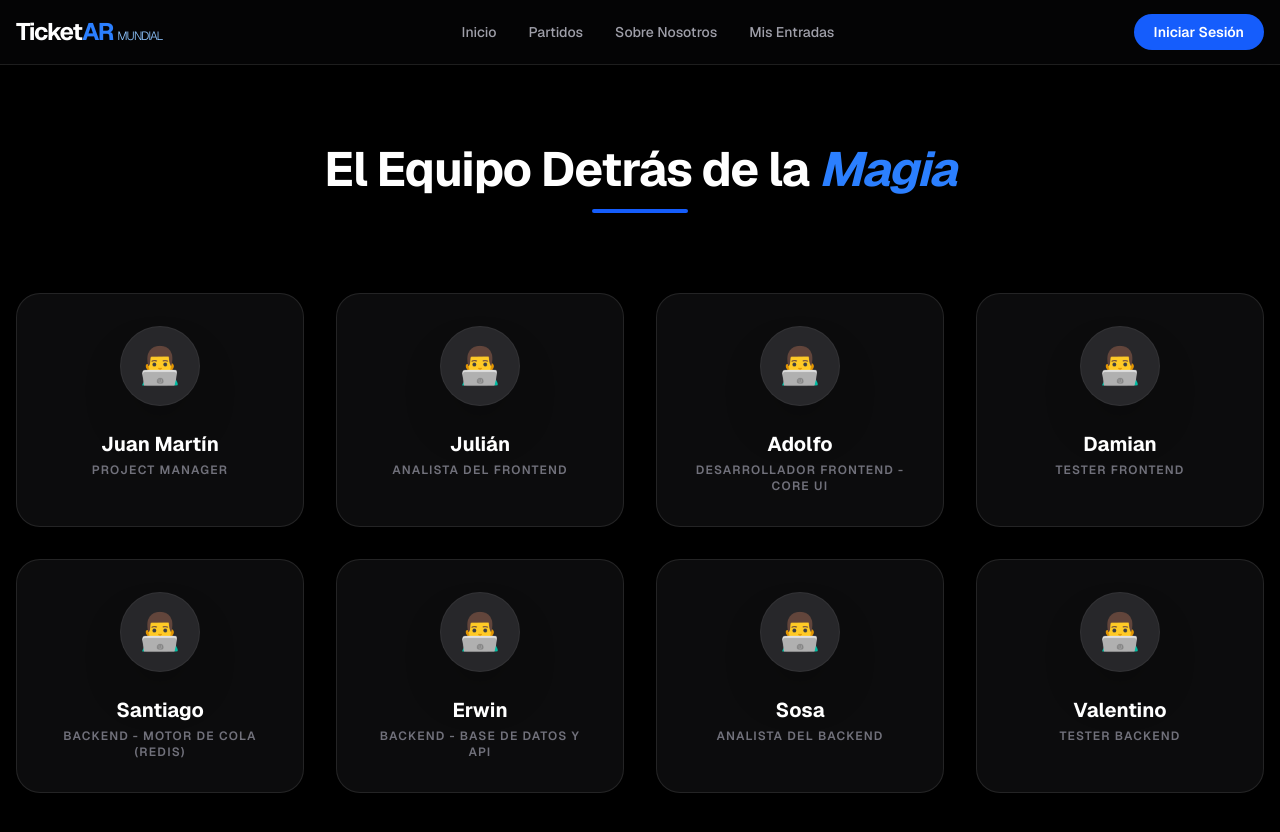
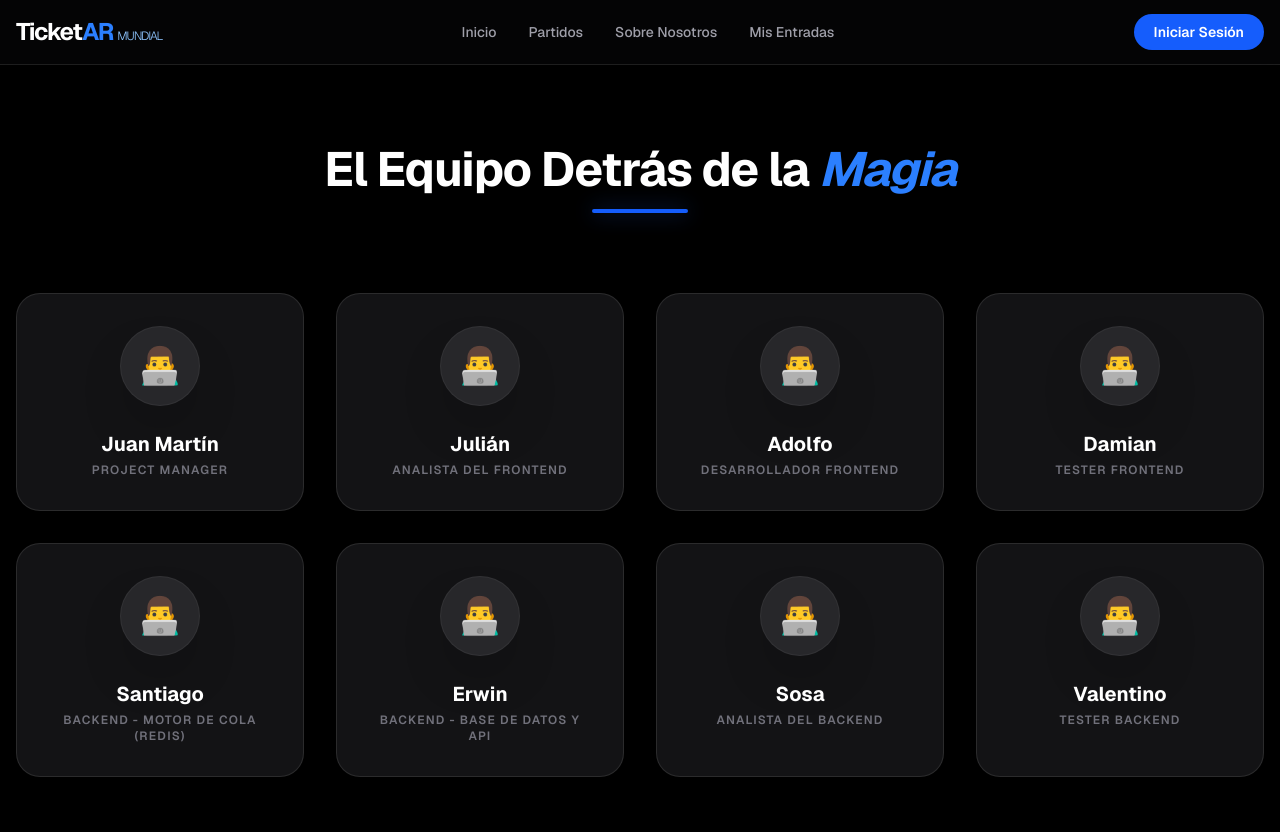
Before and after one commit to JuanmaInv/TicketAR---Mundial---UCP---2026-, a Next.js app in the folder frontend-client/: page /about in a window 1280 px wide. Shown: the top 832 px of the page. Built offline with nearby package versions, Linux system fonts and the light colour scheme.

Commit message:
feat: actualizar estilos y estructura del componente AboutPage

```diff
--- a/frontend-client/app/about/page.tsx
+++ b/frontend-client/app/about/page.tsx
@@ -5,7 +5,7 @@ export default function AboutPage() {
     { name: "Julián", role: "Analista del Frontend", accent: "group-hover:border-purple-500/50 group-hover:shadow-[0_0_30px_rgba(168,85,247,0.2)]" },
 
     // Equipo Frontend
-    { name: "Adolfo", role: "Desarrollador Frontend - Core UI", accent: "group-hover:border-blue-500/50 group-hover:shadow-[0_0_30px_rgba(59,130,246,0.2)]" },
+    { name: "Adolfo", role: "Desarrollador Frontend ", accent: "group-hover:border-blue-500/50 group-hover:shadow-[0_0_30px_rgba(59,130,246,0.2)]" },
     { name: "Damian", role: "Tester Frontend", accent: "group-hover:border-cyan-500/50 group-hover:shadow-[0_0_30px_rgba(6,182,212,0.2)]" },
 
     // Equipo Backend
@@ -16,33 +16,30 @@ export default function AboutPage() {
   ];
 
   return (
-    <main className="min-h-screen py-20 px-4 bg-black">
+    <main className="min-h-screen py-20 px-4 bg-black overflow-hidden">
       <div className="max-w-7xl mx-auto">
-
         <header className="mb-20 text-center">
           <h1 className="text-4xl md:text-5xl font-bold text-white tracking-tight">
             El Equipo Detrás de la <span className="text-blue-500 italic">Magia</span>
           </h1>
-          <div className="w-24 h-1 bg-blue-600 mx-auto mt-4 rounded-full"></div>
+          <div className="w-24 h-1 bg-blue-600 mx-auto mt-4 rounded-full shadow-[0_0_20px_rgba(37,99,235,0.5)]"></div>
         </header>
 
-        {/* Grilla que se adapta: 1 columna en celus, 2 en tablets, 4 en PC */}
         <div className="grid grid-cols-1 sm:grid-cols-2 lg:grid-cols-4 gap-8">
           {teamMembers.map((member, index) => (
             <article
               key={index}
-              className={`group relative p-8 rounded-3xl bg-zinc-900/50 border border-white/10 transition-all duration-500 hover:-translate-y-3 ${member.accent}`}
+              // El 'hover:z-10' es clave para que la sombra no quede abajo de la tarjeta de al lado
+              className={`group relative p-8 rounded-3xl bg-zinc-900/80 border border-white/10 transition-all duration-300 hover:-translate-y-3 hover:z-10 cursor-default ${member.accent}`}
             >
               <div className="flex flex-col items-center text-center">
-                {/* Círculo del icono que también reacciona */}
-                <div className="w-20 h-20 mb-6 rounded-full bg-zinc-800 flex items-center justify-center text-4xl border border-white/5 shadow-2xl group-hover:scale-110 transition-transform duration-500">
+                {/* El icono ahora también se ilumina con el hover del grupo */}
+                <div className="w-20 h-20 mb-6 rounded-full bg-zinc-800 flex items-center justify-center text-4xl border border-white/5 shadow-2xl group-hover:scale-110 group-hover:border-white/20 transition-all duration-300">
                   👨‍💻
                 </div>
-
-                <h2 className="text-xl font-bold text-white mb-1">
+                <h2 className="text-xl font-bold text-white mb-1 group-hover:text-blue-400 transition-colors">
                   {member.name}
                 </h2>
-
                 <p className="text-xs font-semibold text-zinc-500 uppercase tracking-widest">
                   {member.role}
                 </p>
```
